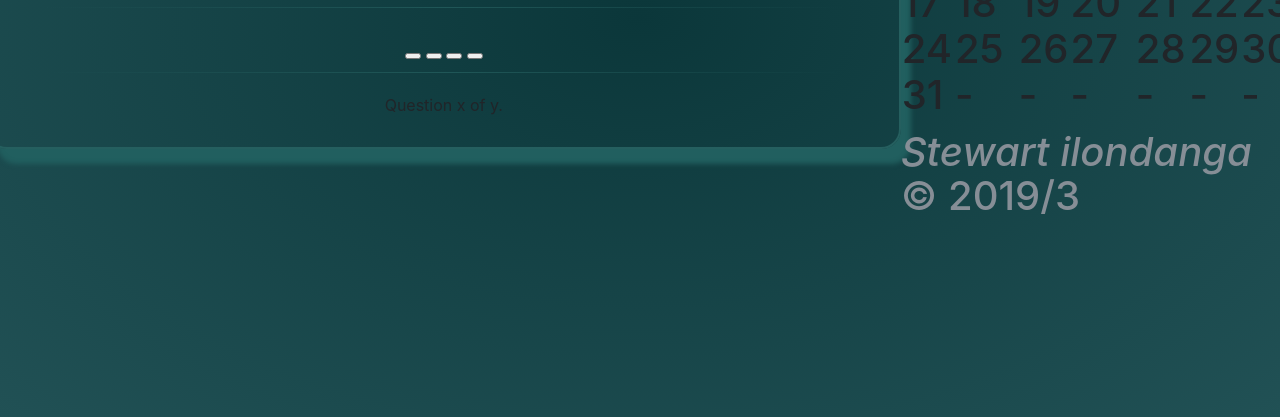
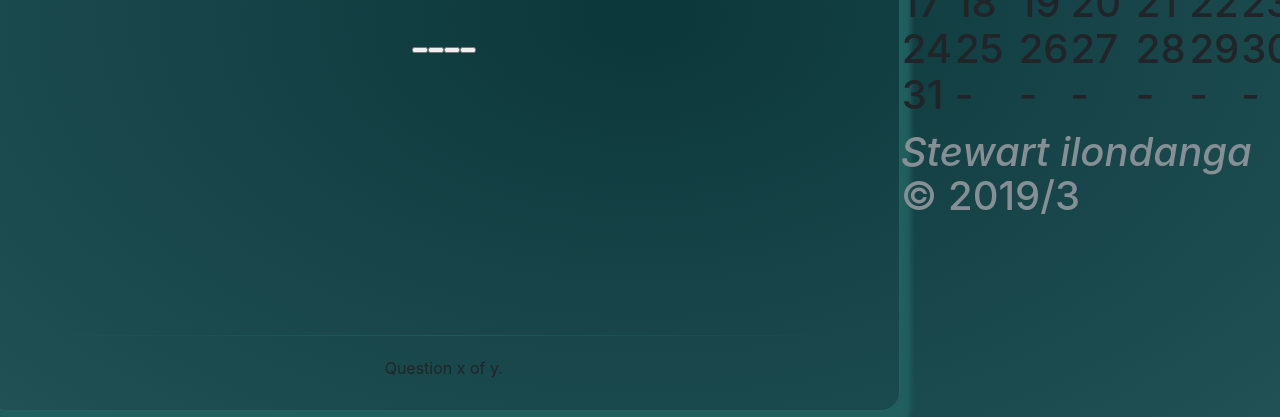
Before and after one commit to stewilondanga/designed-exam, a plain HTML site: page index.html in a window 1280 px wide. Shown: the part 383-800 px from the top of the page. Drawn offline with nearby package versions, Linux system fonts and the light colour scheme.

Commit message:
add css/styles.css

```diff
--- a/css/styles.css
+++ b/css/styles.css
@@ -143,7 +143,7 @@ p {
   border-radius: 5px;
 }
 
-/*.buttons {
+.buttons {
   margin: 0;
   padding: 0;
   width: 800px;
@@ -165,7 +165,7 @@ p {
   flex-flow: row wrap;
 }
 
-.btn-flex {
+/*.btn-flex {
   margin: 0;
   width: 350px;
   height: 70px;
```
